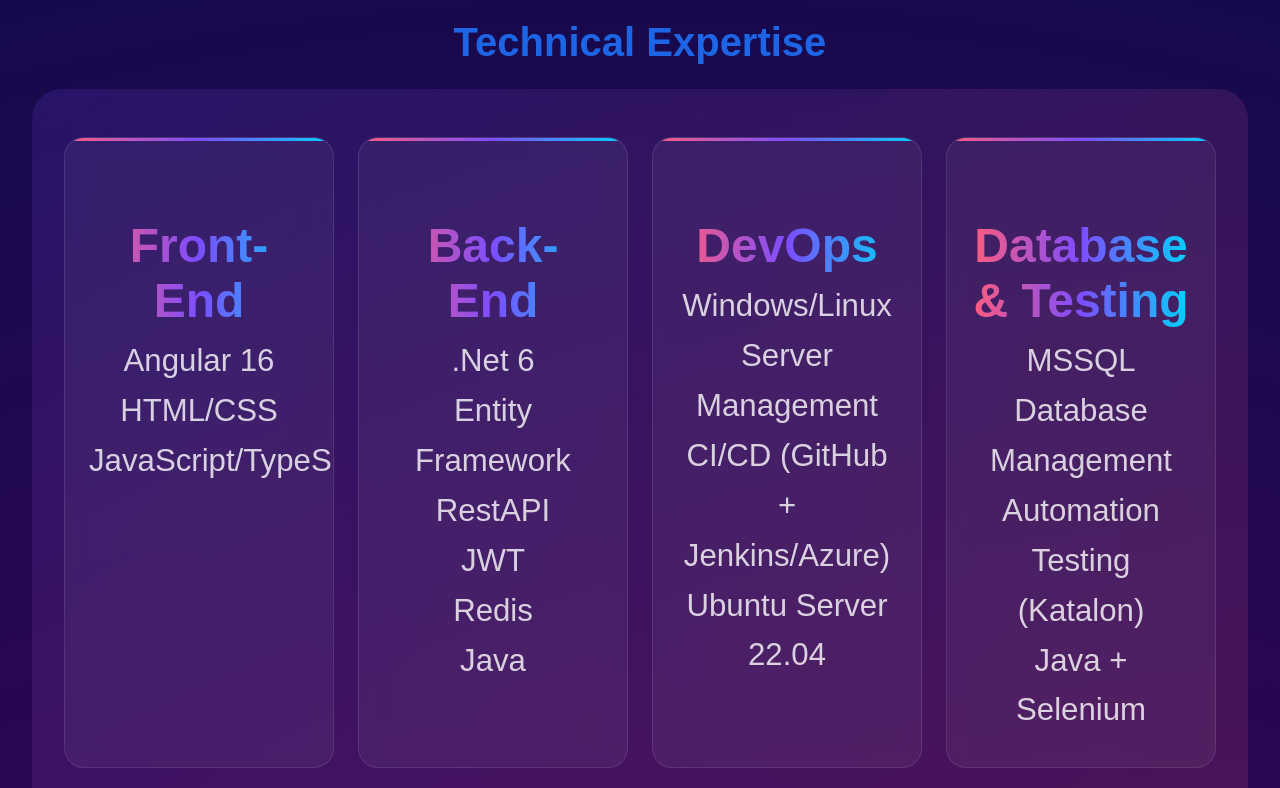
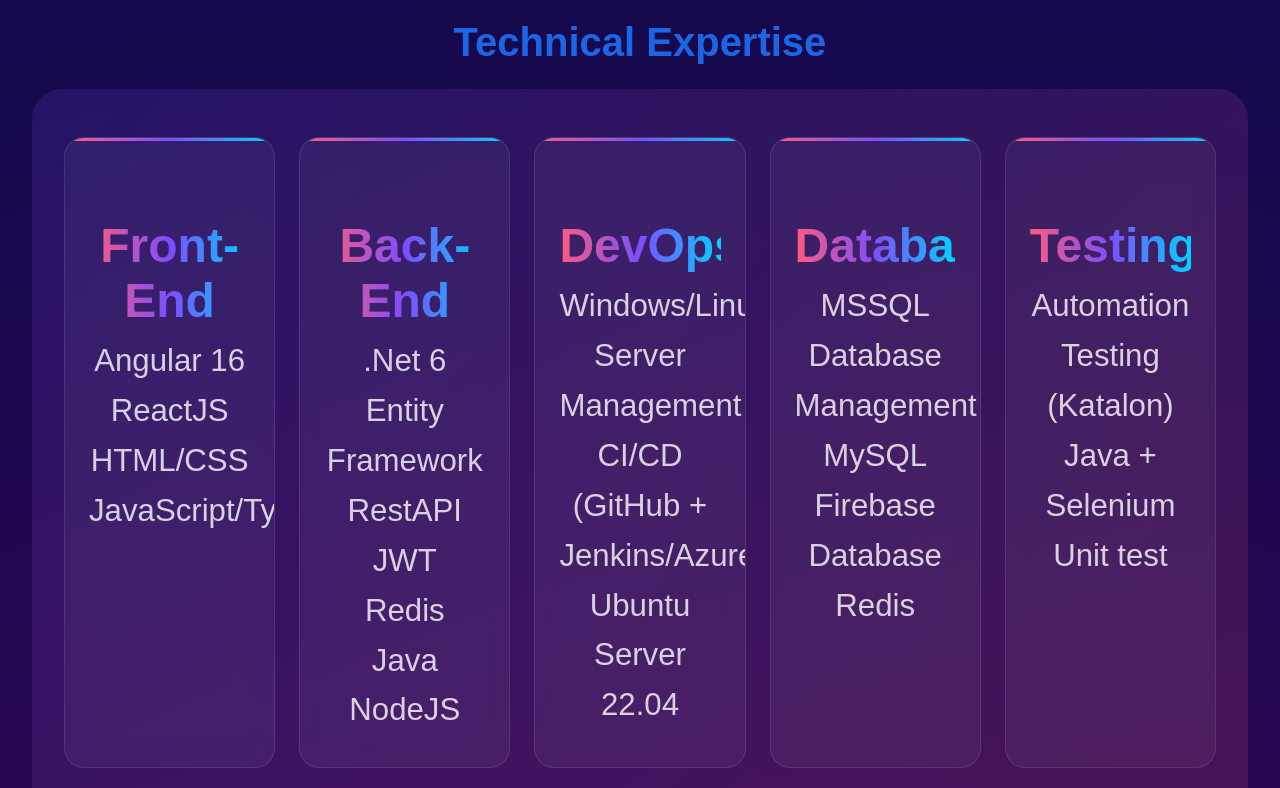
Before and after one commit to TuongTLC/TuongtlcCom, an Angular app: page / in a window 1280 px wide. Shown: the part 820-1608 px from the top of the page. Built offline with nearby package versions, Linux system fonts and the light colour scheme.

Commit message:
Add Mini Trello project

```diff
--- a/src/app/pages/app.css
+++ b/src/app/pages/app.css
@@ -66,10 +66,6 @@
     transition: background-color 0.3s ease;
     border: 1px solid white;
 }
-
-
-
-
 
 
 .glow-btn {
--- a/src/app/pages/app.html
+++ b/src/app/pages/app.html
@@ -19,11 +19,11 @@
       <button class="glow-btn" (click)="scrollToElement('contact')">Contact information</button>
     </div>
     <div class="links">
-            <img src="/assets/github.png" alt="Github logo" (click)="goToWebsite('https://github.com/tuongtlc')" />
+      <img src="/assets/github.png" alt="Github logo" (click)="goToWebsite('https://github.com/tuongtlc')"/>
     </div>
 
     <div class="scroll-down" (click)="scrollToElement('expertise')">
-            <img src="/assets/scrolling.png" alt="Scrolling indicator" />
+      <img src="/assets/scrolling.png" alt="Scrolling indicator"/>
       <p>Scroll down</p>
     </div>
 
@@ -35,6 +35,7 @@
     <div class="front-end">
       <h3>Front-End</h3>
       <p>Angular 16</p>
+      <p>ReactJS</p>
       <p>HTML/CSS</p>
       <p>JavaScript/TypeScript</p>
     </div>
@@ -46,6 +47,7 @@
       <p>JWT</p>
       <p>Redis</p>
       <p>Java</p>
+      <p>NodeJS</p>
     </div>
     <div class="dev-ops">
       <h3>DevOps</h3>
@@ -54,10 +56,17 @@
       <p>Ubuntu Server 22.04</p>
     </div>
     <div class="other-skills">
-            <h3>Database & Testing</h3>
+      <h3>Database</h3>
       <p>MSSQL Database Management</p>
+      <p>MySQL</p>
+      <p>Firebase Database</p>
+      <p>Redis</p>
+    </div>
+    <div class="other-skills">
+      <h3>Testing</h3>
       <p>Automation Testing (Katalon)</p>
       <p>Java + Selenium</p>
+      <p>Unit test</p>
     </div>
   </div>
   <div class="experience">
@@ -89,11 +98,14 @@
       <p class="skills-tag">Skills: .Net 6, Angular 16, MSSQL</p>
       <ul>
         <li>Architected a high-concurrency ticket-selling platform for live events using .NET 6 (Web API) and
-                    Vue 3, facilitating seamless user transactions and real-time seat availability.</li>
+          Vue 3, facilitating seamless user transactions and real-time seat availability.
+        </li>
         <li>Designed and optimized a relational database schema in MSSQL, ensuring data integrity for complex
-                    booking logic and payment records.</li>
+          booking logic and payment records.
+        </li>
         <li>Streamlined development workflows by configuring CI/CD pipelines via GitHub Actions and Azure,
-                    reducing deployment time and ensuring consistent build quality.</li>
+          reducing deployment time and ensuring consistent build quality.
+        </li>
       </ul>
     </div>
     <div class="project-item">
@@ -103,25 +115,48 @@
 
       <ul>
         <li>Engineered the core commerce engine for a plant-selling marketplace, focusing on secure checkout
-                    processes and inventory management using .NET 6.</li>
+          processes and inventory management using .NET 6.
+        </li>
         <li>Implemented complex business logic and stored procedures in MSSQL to handle dynamic pricing and
-                    category filtering.</li>
+          category filtering.
+        </li>
         <li>Automated cloud deployment and environment synchronization using GitHub and Azure App Service,
-                    maintaining 99.9% uptime during the freelance hand-off.</li>
+          maintaining 99.9% uptime during the freelance hand-off.
+        </li>
       </ul>
     </div>
     <div class="project-item">
       <h4>Personal Knowledge Blog</h4>
       <p><a href="https://technews.tuongtlc.com" target="_blank">technews.tuongtlc.com</a></p>
-            <p class="duration">Sep 2024 - Oct 2024</p>
+      <p class="duration">Sep 2024 - Nov 2025</p>
       <p class="skills-tag">Skills: .Net 6, Angular 16, MSSQL</p>
       <ul>
         <li>Developed a full-stack, responsive blogging platform using Angular 16 and .NET 6 to document
-                    technical insights and software engineering best practices.</li>
+          technical insights and software engineering best practices.
+        </li>
         <li>Self-hosted and managed the production environment on an Ubuntu Server, configuring Nginx for
-                    reverse proxying and SSL management.</li>
+          reverse proxying and SSL management.
+        </li>
         <li>Established a custom DevOps pipeline using Jenkins and GitHub Webhooks to automate testing and
-                    deployment directly to the Linux environment.</li>
+          deployment directly to the Linux environment.
+        </li>
+      </ul>
+    </div>
+    <div class="project-item">
+      <h4>Mini Trello</h4>
+      <p><a href="https://trello.tuongtlc.com" target="_blank">trello.tuongtlc.com</a></p>
+      <p class="duration">Feb 2026 - Now</p>
+      <p class="skills-tag">Skills: ReactJS, NodeJS, Firebase Database</p>
+      <ul>
+        <li>Developed a full-stack Trello-like project management API using Node.js/Express and Firebase Database
+          to enable collaborative task tracking and team workflows.
+        </li>
+        <li>Implemented OTP-based email authentication with JWT cookie sessions, securing user data and board
+          access with role-based authorization.
+        </li>
+        <li>Deployed and configured the production environment on Firebase with CORS restrictions, SSL termination,
+          and automated Firebase Functions integration.
+        </li>
       </ul>
     </div>
     <div class="education">
@@ -145,4 +180,4 @@
   <button class="back-to-top" (click)="scrollToTop()" title="Back to Top">
     ↑
   </button>
-    <router-outlet />
+  <router-outlet/>
```
Lines whose indentation alone changed are shown as unchanged.
